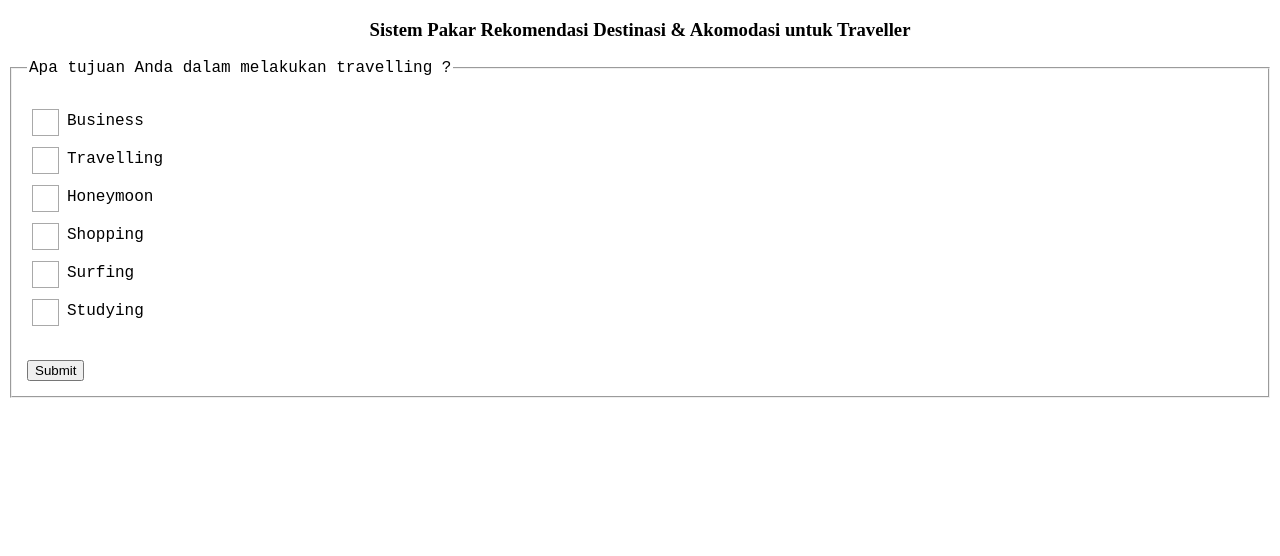
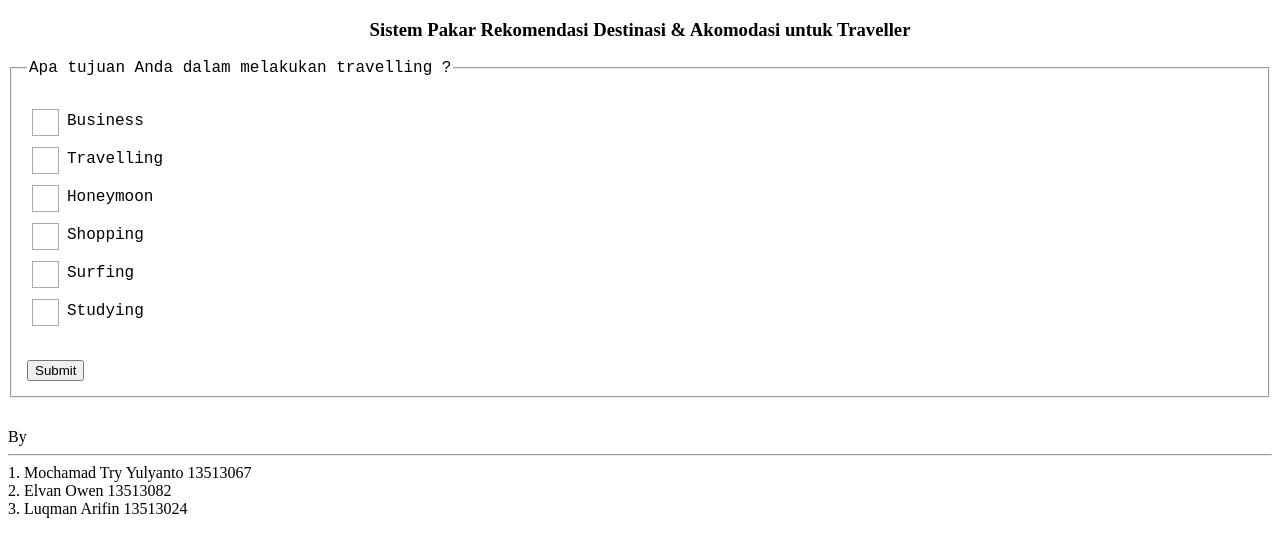
Before and after one commit to elvanowen/rpp-expert-system, a website: page index.html in a window 1280 px wide. Drawn offline with Linux system fonts and the light colour scheme.

Commit message:
Added NIM

```diff
--- a/index.html
+++ b/index.html
@@ -96,6 +96,12 @@
         <h3 align="center">Sistem Pakar Rekomendasi Destinasi & Akomodasi untuk Traveller</h3>
         <div id="app-destination"></div>
         <div id="app-accomodation"></div>
+        <div>
+          By <hr />
+          <div>1. Mochamad Try Yulyanto 13513067</div>
+          <div>2. Elvan Owen 13513082</div>
+          <div>3. Luqman Arifin 13513024</div>
+        </div>
         <script src="bundle.js"></script>
     </body>
 </html>
```
